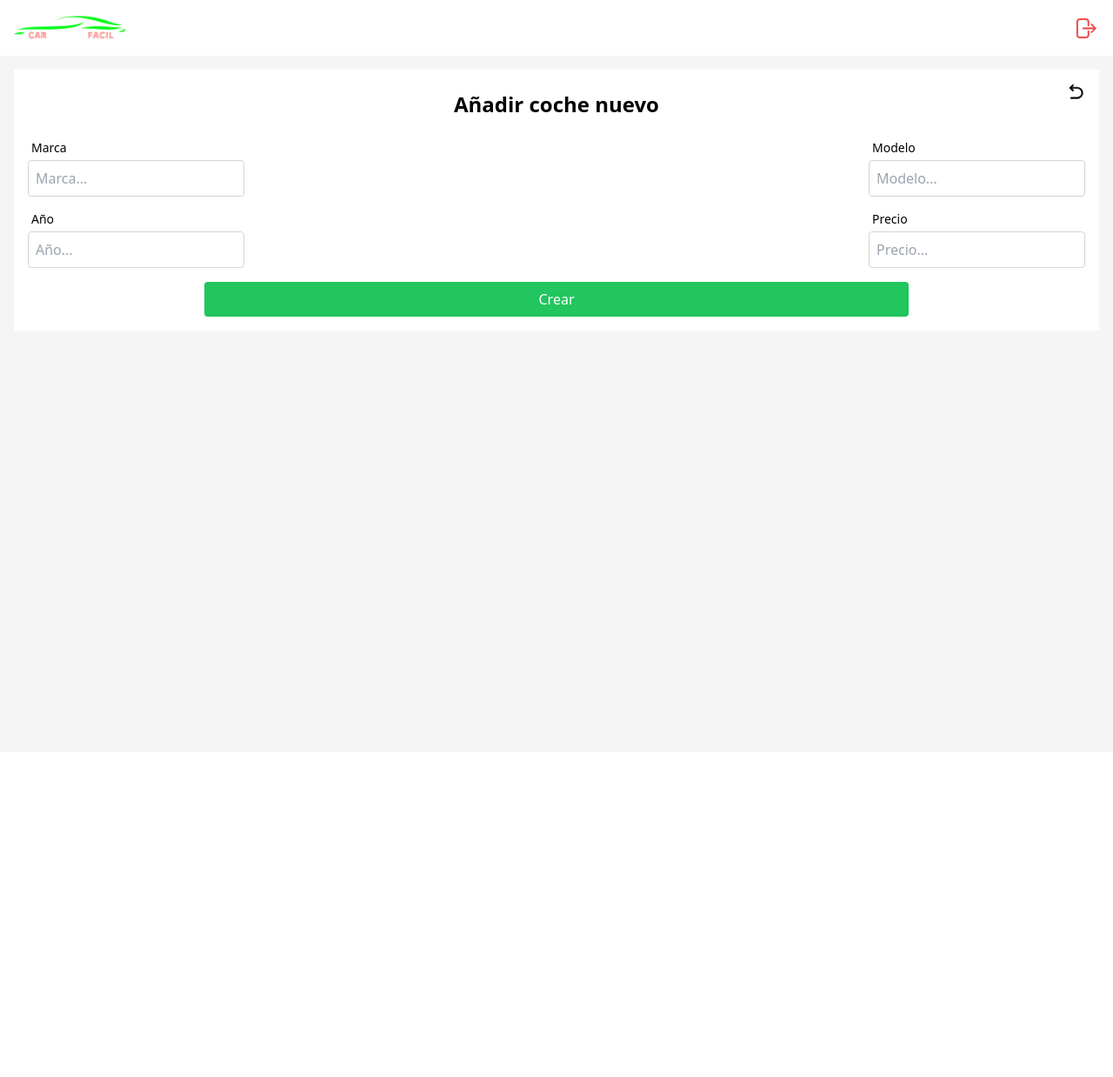
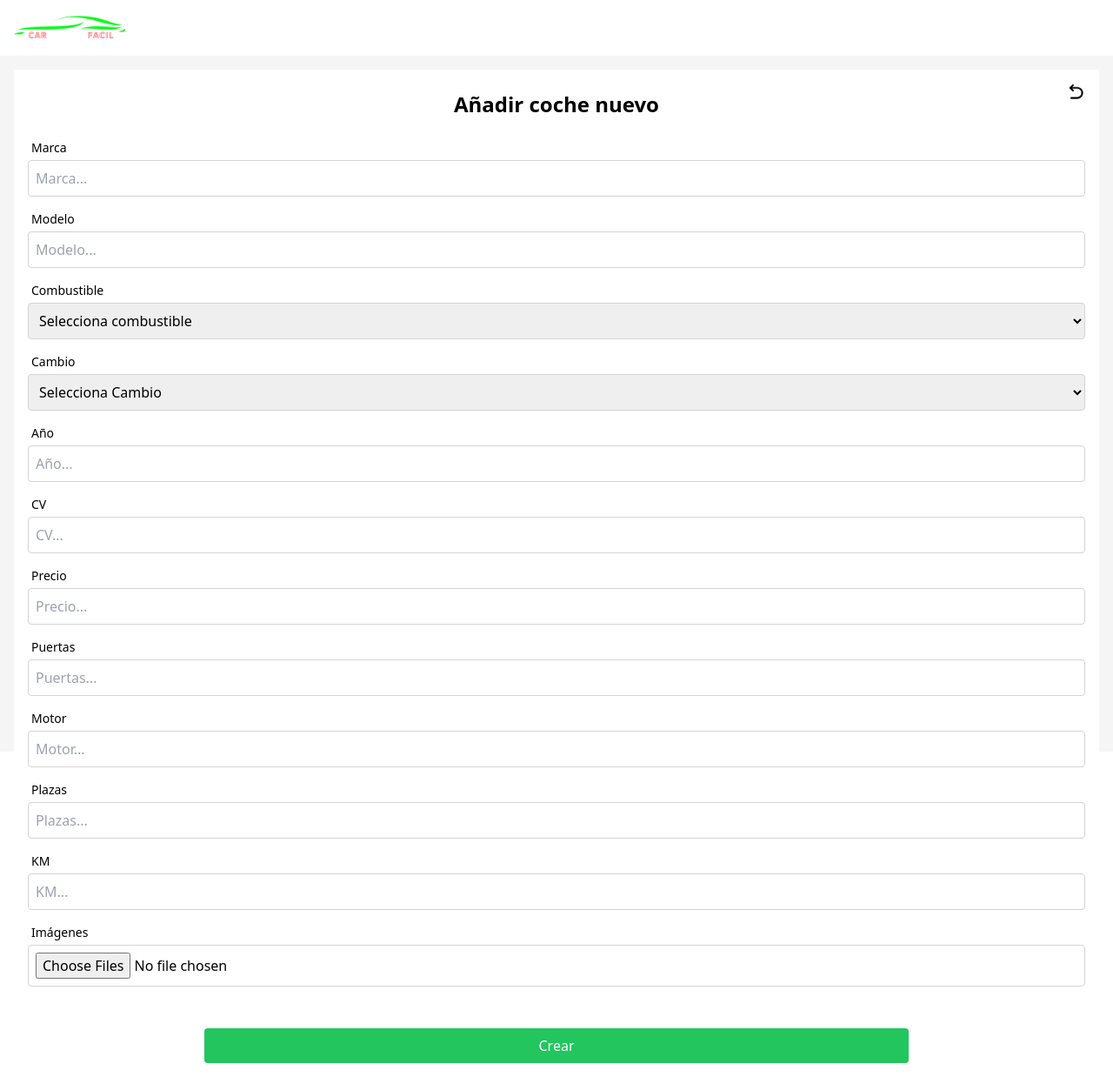
Before and after one commit to Rauljp16/car-facil-dashboard, a Nuxt app: page /dashboard/create in a window 1280 px wide. Shown: the whole page at 87% size. Before the commit the page ends 864 px from the top, so only its background shows below. Built offline with nearby package versions, Linux system fonts and the light colour scheme.

Commit message:
inicio del componente create

```diff
--- a/layouts/default.vue
+++ b/layouts/default.vue
@@ -1,15 +1,26 @@
 <template>
-    <div class="w-full h-16 flex items-center justify-between px-4 shadow-md shadow-neutral-200">
-        <img src="/images/logo.png" alt="Logo de la aplicacion" class="relative top-[9px] w-32" />
-        <img @click="logOut" src="/svg/logout.svg" alt="svg para cerrar sesión"
-            class="w-7 cursor-pointer hover:scale-105 transition-all duration-500" />
-    </div>
-    <slot />
+  <div
+    class="w-full h-16 flex items-center justify-between px-4 shadow-md shadow-neutral-200"
+  >
+    <img
+      src="/images/logo.png"
+      alt="Logo de la aplicacion"
+      class="relative top-[9px] w-32"
+    />
+    <img
+      v-if="isLoggedIn"
+      @click="logOut"
+      src="/svg/logout.svg"
+      alt="svg para cerrar sesión"
+      class="w-7 cursor-pointer hover:scale-105 transition-all duration-500"
+    />
+  </div>
+  <slot />
 </template>
 <script setup>
-const { logout } = useAuth();
+const { logout, isLoggedIn } = useAuth();
 
 const logOut = () => {
-    logout();
-}
+  logout();
+};
 </script>
--- a/pages/dashboard/create.vue
+++ b/pages/dashboard/create.vue
@@ -1,60 +1,175 @@
 <template>
     <section class="w-full h-screen bg-neutral-100 p-4">
-        <div class="w-full flex flex-col gap-4 bg-white p-4 ">
+        <div class="w-full flex flex-col gap-4 bg-white p-4">
             <div class="relative">
-                <h1 class="text-2xl font-semibold text-center py-2">Añadir coche nuevo</h1>
+                <h1 class="text-2xl font-semibold text-center py-2">
+                    Añadir coche nuevo
+                </h1>
                 <img src="/svg/back.svg" @click="atras" class="absolute top-0 right-0 w-5 cursor-pointer" />
             </div>
             <form @submit.prevent="createCar" class="flex flex-col gap-4 items-center">
-                <div class="flex w-full items-center justify-between gap-4">
-                    <div>
+                <div class="w-full">
                     <label class="block mb-1 text-sm pl-1">Marca</label>
                     <input v-model="marca" type="text" placeholder="Marca..."
                         class="w-full p-2 rounded border border-neutral-300" required />
                 </div>
-                    <div>
+                <div class="w-full">
                     <label class="block mb-1 text-sm pl-1">Modelo</label>
                     <input v-model="modelo" type="text" placeholder="Modelo..."
                         class="w-full p-2 rounded border border-neutral-300" required />
                 </div>
+                <div class="w-full">
+                    <label class="block mb-1 text-sm pl-1">Combustible</label>
+                    <select v-model="Combustible" class="w-full p-2 rounded border border-neutral-300" required>
+                        <option disabled value="">Selecciona combustible</option>
+                        <option value="Diésel">Diésel</option>
+                        <option value="Gasolina">Gasolina</option>
+                        <option value="Híbrido">Híbrido</option>
+                        <option value="Eléctrico">Eléctrico</option>
+                    </select>
                 </div>
-                <div class="flex w-full items-center justify-between gap-4">
-                    <div>
+                <div class="w-full">
+                    <label class="block mb-1 text-sm pl-1">Cambio</label>
+                    <select v-model="Cambio" class="w-full p-2 rounded border border-neutral-300" required>
+                        <option disabled value="">Selecciona Cambio</option>
+                        <option value="Manual">Manual</option>
+                        <option value="Automático">Automático</option>
+                    </select>
+                </div>
+
+                <div class="w-full">
                     <label class="block mb-1 text-sm pl-1">Año</label>
                     <input v-model.number="anio" type="number" placeholder="Año..."
                         class="w-full p-2 rounded border border-neutral-300" required />
                 </div>
-                    <div>
+                <div class="w-full">
+                    <label class="block mb-1 text-sm pl-1">CV</label>
+                    <input v-model.number="cv" type="number" placeholder="CV..."
+                        class="w-full p-2 rounded border border-neutral-300" required />
+                </div>
+                <div class="w-full">
                     <label class="block mb-1 text-sm pl-1">Precio</label>
                     <input v-model.number="precio" type="number" placeholder="Precio..."
                         class="w-full p-2 rounded border border-neutral-300" required />
                 </div>
+                <div class="w-full">
+                    <label class="block mb-1 text-sm pl-1">Puertas</label>
+                    <input v-model.number="puertas" type="number" placeholder="Puertas..."
+                        class="w-full p-2 rounded border border-neutral-300" required />
                 </div>
-                <button type="submit" class="w-2/3 bg-green-500 rounded py-2 text-white">Crear</button>
+                <div class="w-full">
+                    <label class="block mb-1 text-sm pl-1">Motor</label>
+                    <input v-model.number="motor" type="number" placeholder="Motor..."
+                        class="w-full p-2 rounded border border-neutral-300" required />
+                </div>
+                <div class="w-full">
+                    <label class="block mb-1 text-sm pl-1">Plazas</label>
+                    <input v-model.number="plazas" type="number" placeholder="Plazas..."
+                        class="w-full p-2 rounded border border-neutral-300" required />
+                </div>
+                <div class="w-full">
+                    <label class="block mb-1 text-sm pl-1">KM</label>
+                    <input v-model.number="km" type="number" placeholder="KM..."
+                        class="w-full p-2 rounded border border-neutral-300" required />
+                </div>
+                <div class="w-full">
+                    <label class="block mb-1 text-sm pl-1">Imágenes</label>
+                    <input type="file" accept="image/*" multiple @change="uploadToCloudinary"
+                        class="w-full p-2 rounded border border-neutral-300 bg-white" />
+                </div>
+
+                <!-- Vista previa -->
+                <div class="flex flex-wrap gap-2 mt-4 w-full">
+                    <div v-for="(url, index) in imagenes" :key="index"
+                        class="w-24 h-24 rounded overflow-hidden border border-neutral-300">
+                        <img :src="url" class="w-full h-full object-cover" />
+                    </div>
+                </div>
+
+                <button type="submit" class="w-2/3 bg-green-500 rounded py-2 text-white">
+                    Crear
+                </button>
             </form>
         </div>
     </section>
 </template>
 
 <script setup>
+import { ref } from 'vue'
 
-const name = ref('');
-// const { getToken } = useAuth();
-// const router = useRouter();
+const marca = ref('')
+const modelo = ref('')
+const Combustible = ref('')
+const Cambio = ref('')
+const anio = ref('')
+const cv = ref('')
+const precio = ref('')
+const puertas = ref('')
+const motor = ref('')
+const plazas = ref('')
+const km = ref('')
+const imagenes = ref([])
 
 const atras = () => {
-    navigateTo("/dashboard");
+    navigateTo('/dashboard')
 }
 
-// const createCar = async () => {
-//     await fetch('https://api.example.com/cars', {
-//         method: 'POST',
-//         headers: {
-//             'Content-Type': 'application/json',
-//             Authorization: `Bearer ${getToken()}`
-//         },
-//         body: JSON.stringify({ name: name.value })
-//     });
-//     router.push('/dashboard');
-// };
+// SUBIR IMÁGENES A CLOUDINARY CON FETCH
+const uploadToCloudinary = async (event) => {
+    const files = Array.from(event.target.files)
+
+    for (const file of files) {
+        const formData = new FormData()
+        formData.append('file', file)
+        formData.append('upload_preset', 'TU_UPLOAD_PRESET') // ← cambia esto
+        formData.append('cloud_name', 'TU_CLOUD_NAME')       // ← cambia esto
+
+        try {
+            const response = await fetch(
+                'https://api.cloudinary.com/v1_1/TU_CLOUD_NAME/image/upload',
+                {
+                    method: 'POST',
+                    body: formData
+                }
+            )
+            const data = await response.json()
+            imagenes.value.push(data.secure_url)
+        } catch (error) {
+            console.error('Error al subir imagen:', error)
+        }
+    }
+}
+
+// ENVÍO DE DATOS DEL FORMULARIO (INCLUYE IMÁGENES)
+const createCar = async () => {
+    const cocheData = {
+        marca: marca.value,
+        modelo: modelo.value,
+        combustible: Combustible.value,
+        cambio: Cambio.value,
+        anio: anio.value,
+        cv: cv.value,
+        precio: precio.value,
+        puertas: puertas.value,
+        motor: motor.value,
+        plazas: plazas.value,
+        km: km.value,
+        imagenes: imagenes.value, // array de URLs
+    }
+
+    try {
+        await fetch('https://api.example.com/cars', {
+            method: 'POST',
+            headers: {
+                'Content-Type': 'application/json',
+                // Authorization: `Bearer ${getToken()}`
+            },
+            body: JSON.stringify(cocheData)
+        })
+
+        navigateTo('/dashboard')
+    } catch (error) {
+        console.error('Error al crear coche:', error)
+    }
+}
 </script>
```
Lines whose indentation alone changed are shown as unchanged.
